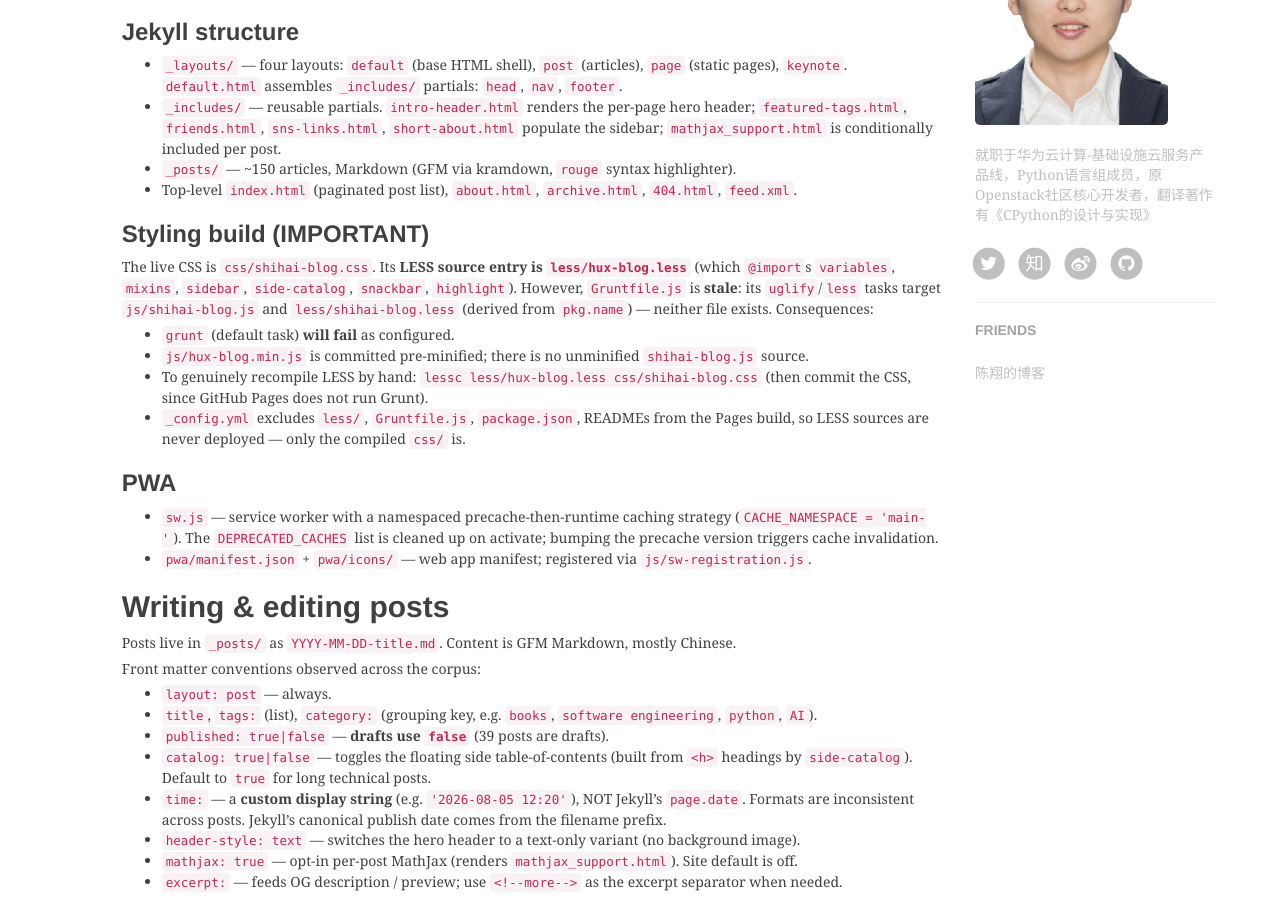
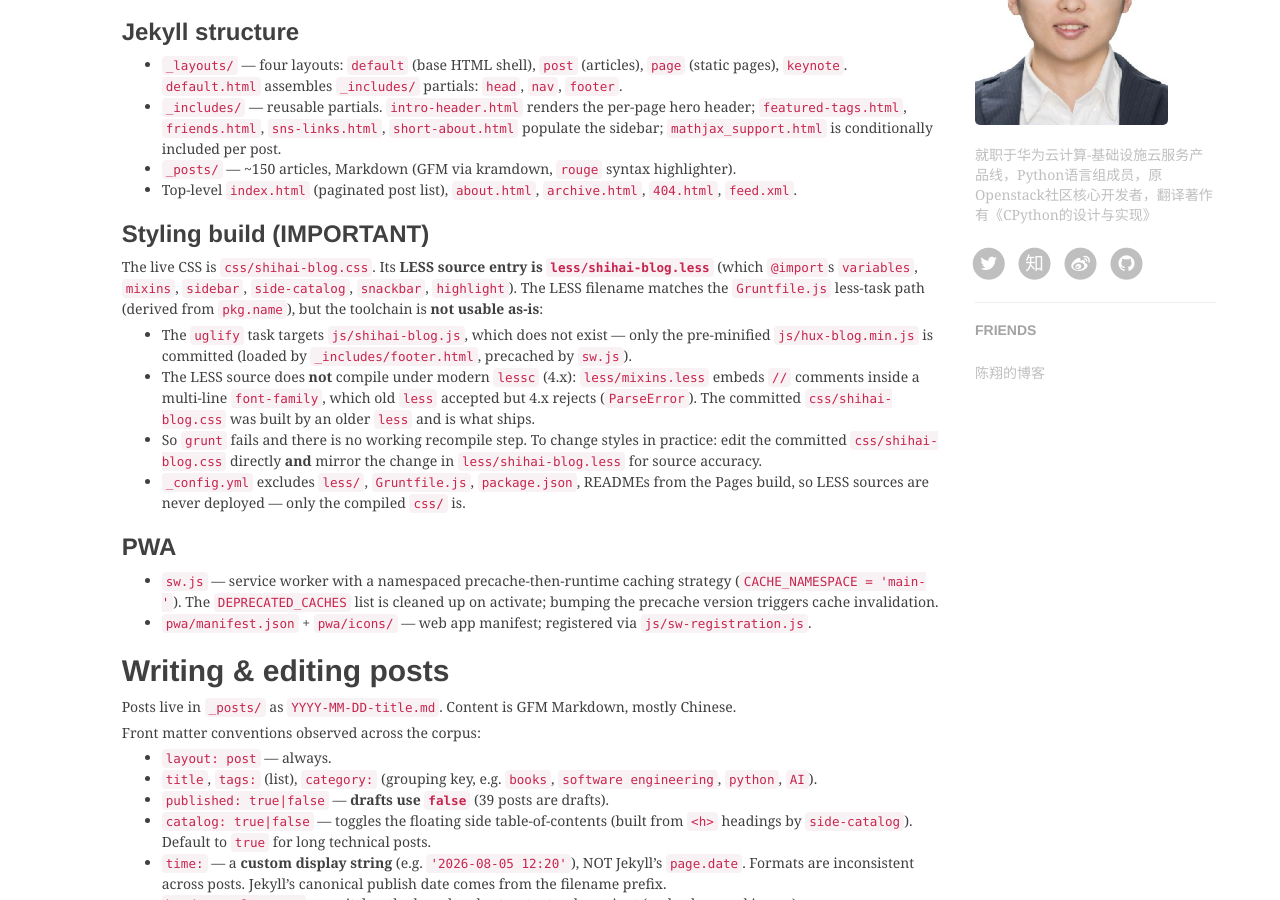
Before and after one commit to shihai1991/shihai1991.github.io, a Jekyll site: the page built from CLAUDE.md, in a window 1280 px wide and 900 px high, scrolled down 884 px. Built offline with Jekyll 4.4.1, drawn with Linux system fonts in a browser that asks for light colours; nearby versions of some CDN libraries; our own code applies the rules of GitHub Pages for plain Markdown files; comment, search, counter and statistics services are not loaded.

Commit message:
Rename less/hux-blog.less to less/shihai-blog.less
Aligns the LESS source filename with Gruntfile's less-task path (pkg.name=shihai-blog), so the task now resolves. No code references the .less path, and less/ is excluded from the Pages build, so this is source-only with zero deploy impact. Update CLAUDE.md's styling-build section to match (and record the lessc 4.x / mixins.less incompatibility).

Co-Authored-By: Claude <noreply@anthropic.com>

```diff
--- a/CLAUDE.md
+++ b/CLAUDE.md
@@ -32,14 +32,18 @@ site relies on GitHub Pages' bundled gems, so install the gem manually for local
 - Top-level `index.html` (paginated post list), `about.html`, `archive.html`, `404.html`, `feed.xml`.
 
 ### Styling build (IMPORTANT)
-The live CSS is `css/shihai-blog.css`. Its **LESS source entry is `less/hux-blog.less`** (which
-`@import`s `variables`, `mixins`, `sidebar`, `side-catalog`, `snackbar`, `highlight`). However,
-`Gruntfile.js` is **stale**: its `uglify`/`less` tasks target `js/shihai-blog.js` and
-`less/shihai-blog.less` (derived from `pkg.name`) — neither file exists. Consequences:
-- `grunt` (default task) **will fail** as configured.
-- `js/hux-blog.min.js` is committed pre-minified; there is no unminified `shihai-blog.js` source.
-- To genuinely recompile LESS by hand: `lessc less/hux-blog.less css/shihai-blog.css` (then commit
-  the CSS, since GitHub Pages does not run Grunt).
+The live CSS is `css/shihai-blog.css`. Its **LESS source entry is `less/shihai-blog.less`** (which
+`@import`s `variables`, `mixins`, `sidebar`, `side-catalog`, `snackbar`, `highlight`). The LESS
+filename matches the `Gruntfile.js` less-task path (derived from `pkg.name`), but the toolchain is
+**not usable as-is**:
+- The `uglify` task targets `js/shihai-blog.js`, which does not exist — only the pre-minified
+  `js/hux-blog.min.js` is committed (loaded by `_includes/footer.html`, precached by `sw.js`).
+- The LESS source does **not** compile under modern `lessc` (4.x): `less/mixins.less` embeds `//`
+  comments inside a multi-line `font-family`, which old `less` accepted but 4.x rejects
+  (`ParseError`). The committed `css/shihai-blog.css` was built by an older `less` and is what ships.
+- So `grunt` fails and there is no working recompile step. To change styles in practice: edit the
+  committed `css/shihai-blog.css` directly **and** mirror the change in `less/shihai-blog.less` for
+  source accuracy.
 - `_config.yml` excludes `less/`, `Gruntfile.js`, `package.json`, READMEs from the Pages build, so
   LESS sources are never deployed — only the compiled `css/` is.
 
```
Also changed, not shown: less/shihai-blog.less (renamed from less/hux-blog.less).
